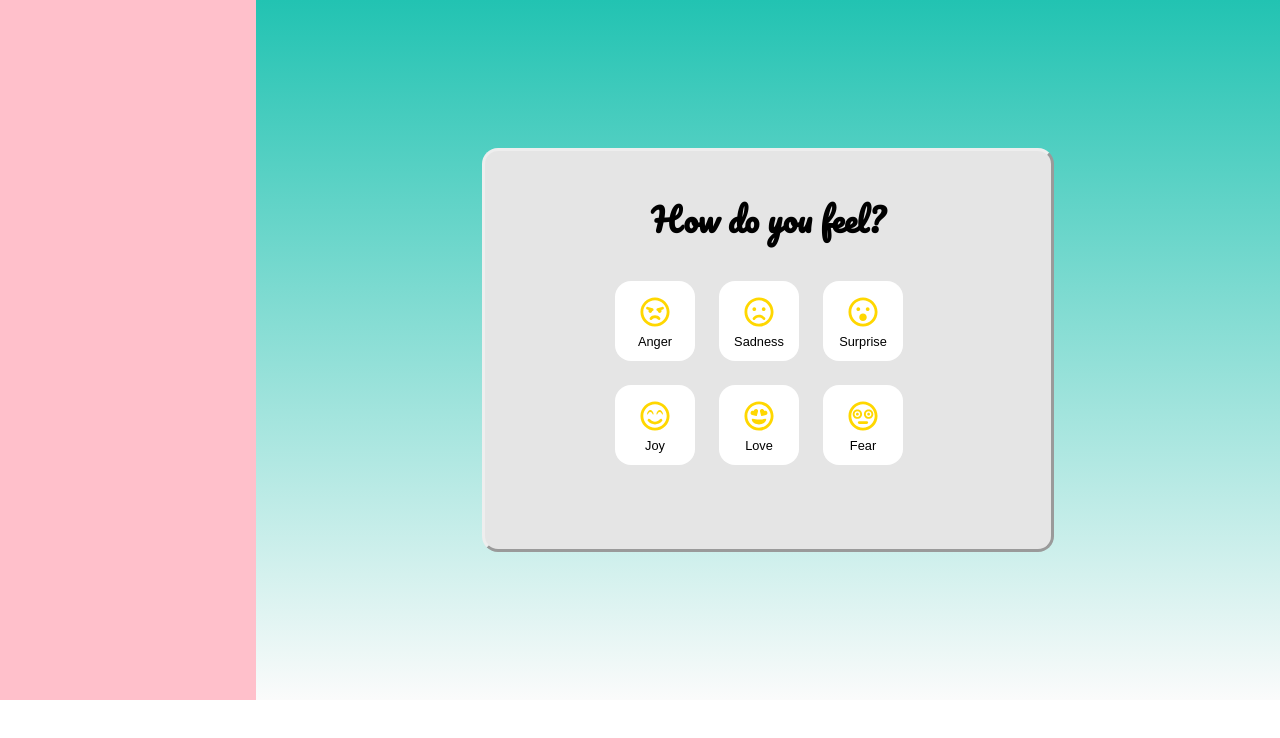
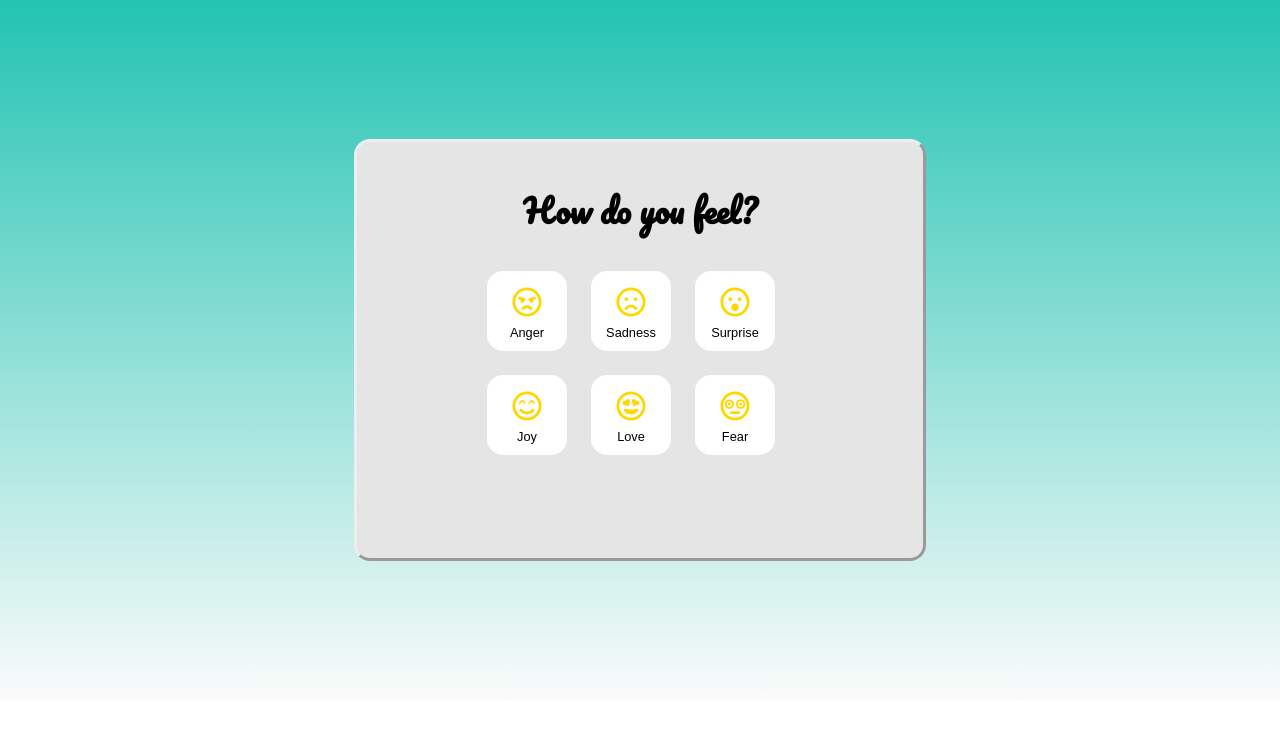
Before and after one commit to sjreive/journal_app, a React (Create React App) app in the folder client/: page / in a window 1280 px wide. Shown: the top 738 px of the page. Built offline with nearby package versions, Linux system fonts and the light colour scheme.

Commit message:
Created entries view & entry list item

```diff
--- a/client/src/App.js
+++ b/client/src/App.js
@@ -15,17 +15,21 @@ function App() {
 
   // Click Handlers
   const entrySubmissionHandler = (entryFeelings, textEntry) => {
-    const date = Date.now();
+    let date = new Date();
+    date = date
+      .toString()
+      .split(" ")
+      .splice(0, 4)
+      .join(" ");
     console.log(entryFeelings, textEntry, date);
     setEntries(prev => {
-      return [...prev, { entryFeelings, textEntry }];
+      return [...prev, { entryFeelings, textEntry, date }];
     });
     transition("ENTRIES");
   };
   return (
     <div className="App">
       <div className={classes.mainBody}>
-        <div className={classes.navContainer}></div>
         {mode === "FORM" && (
           <div className={classes.Container}>
             <EntryForm
--- a/client/src/App.module.scss
+++ b/client/src/App.module.scss
@@ -1,4 +1,5 @@
 @import "./styles/mixins.module.scss";
+@import "./styles/variables.module.scss";
 
 .App {
   text-align: center;
@@ -9,20 +10,10 @@
   height: 700px;
 }
 
-.navContainer {
-  width: 20%;
-  background-color: pink;
-  height: 700px;
-}
-
 .Container {
   position: relative;
-  width: 80%;
+  width: 100%;
   height: 100%;
   @include flexThis(center, center, column);
-  background: linear-gradient(
-    180deg,
-    rgba(34, 195, 178, 1) 0%,
-    rgba(251, 251, 251, 1) 100%
-  );
+  background: $gradient;
 }
--- a/client/src/components/Entry/EntryList.js
+++ b/client/src/components/Entry/EntryList.js
@@ -1,10 +1,25 @@
 import React from "react";
 import classes from "./EntryList.module.scss";
+import EntryListItem from "./EntryListItem";
 
 export default function EntryList(props) {
+  const Entries =
+    props.entries &&
+    props.entries.map(entry => {
+      console.log(entry);
+      return (
+        <EntryListItem
+          text={entry.textEntry}
+          feelings={entry.entryFeelings}
+          date={entry.date}
+        />
+      );
+    });
+
   return (
     <div className={classes.EntryList}>
-      <h1>Entries</h1>
+      <h1>My Entries</h1>
+      <ul>{Entries}</ul>
     </div>
   );
 }
--- a/client/src/components/Entry/EntryList.module.scss
+++ b/client/src/components/Entry/EntryList.module.scss
@@ -21,3 +21,45 @@
     margin-top: 3rem;
   }
 }
+
+.EntryListItem {
+  width: 90%;
+  margin: auto 0;
+  background-color: white;
+  border-radius: 1rem;
+
+  &__text {
+    position: relative;
+    top: 1.5rem;
+    margin-left: 1rem;
+    @include flexThis(flex-start, center, row);
+    flex-wrap: wrap;
+    font-family: $header-font;
+    font-size: 1.2rem;
+  }
+
+  &__feelings {
+    margin-left: 0.5rem;
+    margin-right: 0.5rem;
+  }
+
+  &__emoticon {
+    color: gold;
+    padding: 0.2rem;
+  }
+
+  &__date {
+    width: 100%;
+    height: 3rem;
+    border-radius: 0 0 1rem 1rem;
+    background: $gradient-reverse;
+    font-family: $header-font;
+    p {
+      position: relative;
+      top: 1rem;
+      text-align: left;
+      margin-left: 1rem;
+      font-size: 0.8rem;
+    }
+  }
+}
--- a/client/src/components/Entry/EntryListItem.js
+++ b/client/src/components/Entry/EntryListItem.js
@@ -0,0 +1,22 @@
+import React from "react";
+import classes from "./EntryList.module.scss";
+import getEmoticon from "../../helpers/helpers";
+
+export default function EntryListItem(props) {
+  const feelings = Object.keys(props.feelings).map(feeling => {
+    return getEmoticon(feeling, 30, classes.EntryListItem__emoticon);
+  });
+
+  return (
+    <div className={classes.EntryListItem}>
+      <div className={classes.EntryListItem__text}>
+        Feelin'{" "}
+        <div className={classes.EntryListItem__feelings}>{feelings}</div>{" "}
+        because {props.text}
+      </div>
+      <div className={classes.EntryListItem__date}>
+        <p>{props.date}</p>
+      </div>
+    </div>
+  );
+}
--- a/client/src/components/EntryForm/Form.js
+++ b/client/src/components/EntryForm/Form.js
@@ -114,7 +114,7 @@ export default function Form(props) {
               because...
             </h2>
             <div className={classes.textInput}>
-              <input
+              <textarea
                 className={classes.input}
                 type="text"
                 value={textEntry}
--- a/client/src/components/EntryForm/Form.module.scss
+++ b/client/src/components/EntryForm/Form.module.scss
@@ -8,7 +8,7 @@
 .newEntryForm {
   width: 80%;
   width: 550px;
-  min-height: 300px;
+  height: 400px;
   text-align: center;
   background-color: #e5e5e5;
   border-style: outset;
@@ -29,7 +29,7 @@
 .primaryFeeling {
   font-family: $header-font;
   font-size: 2rem;
-  margin: 0.5rem;
+  margin-top: 2rem;
   text-align: center;
 }
 
@@ -76,15 +76,17 @@
   width: 7.5rem;
   font-size: 0.6rem;
   @include flexThis(space-between, center, row);
-
+  h5 {
+    font-family: Arial, Helvetica, sans-serif;
+  }
   &__icon {
     color: black;
     margin-left: 0.4rem;
+  }
 
-    &_emoticon {
-      color: gold;
-      margin-right: 0.4rem;
-    }
+  &__emoticon {
+    color: gold;
+    margin-right: 0.4rem;
   }
 
   &__text {
@@ -98,9 +100,10 @@
   width: 80%;
   text-align: center;
   margin: 2rem auto;
+  margin-top: 5 rem;
 }
 
-.input {
+.textarea {
   border-radius: 1rem;
   height: 6rem;
   width: 25rem;
--- a/client/src/styles/variables.module.scss
+++ b/client/src/styles/variables.module.scss
@@ -2,3 +2,14 @@
 
 $header-font: "Pacifico", cursive;
 $body-font: "Barlow", sans-serif;
+$gradient: linear-gradient(
+  180deg,
+  rgba(34, 195, 178, 1) 0%,
+  rgba(251, 251, 251, 1) 100%
+);
+
+$gradient-reverse: linear-gradient(
+  0deg,
+  rgba(34, 195, 178, 1) 0%,
+  rgba(251, 251, 251, 1) 100%
+);
```
